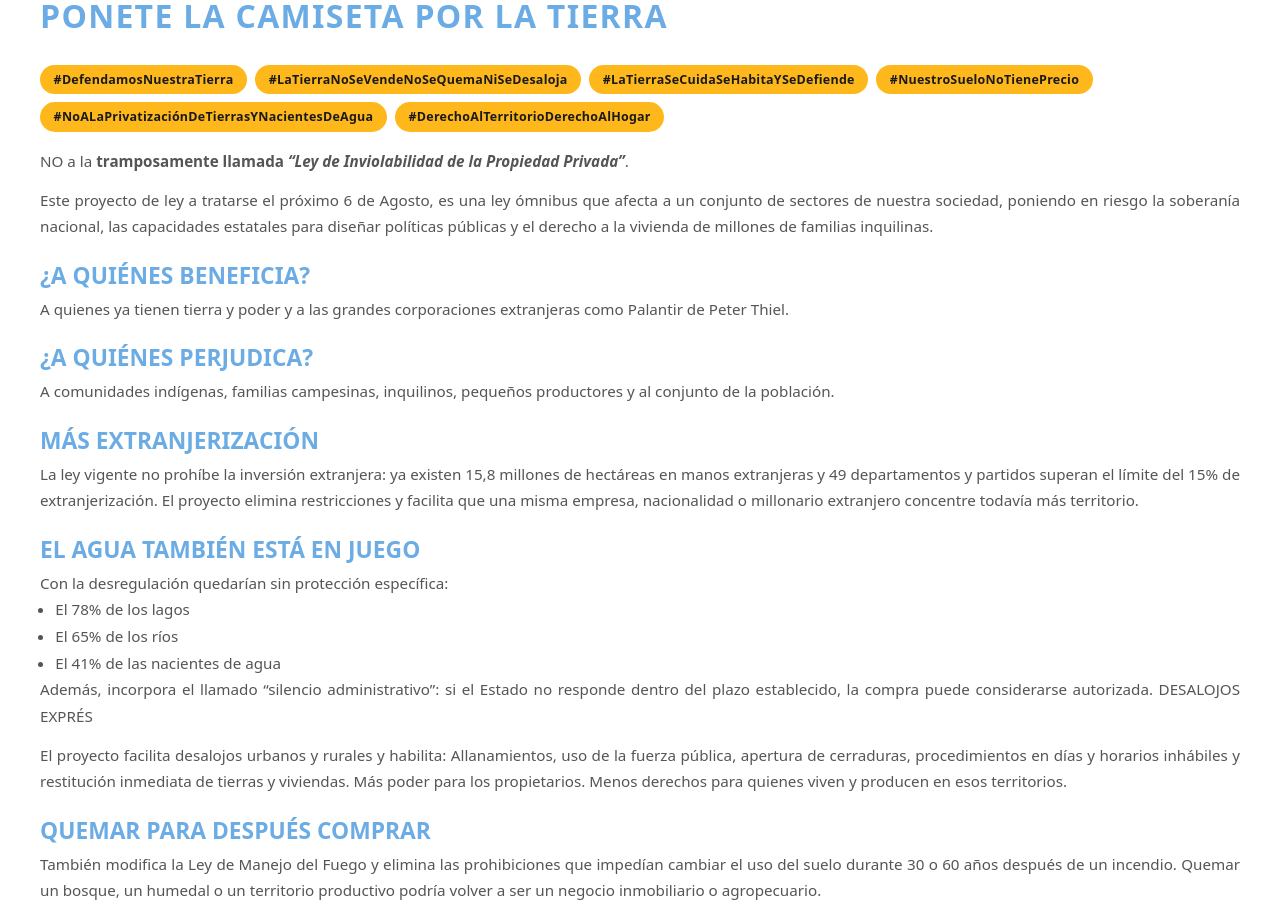
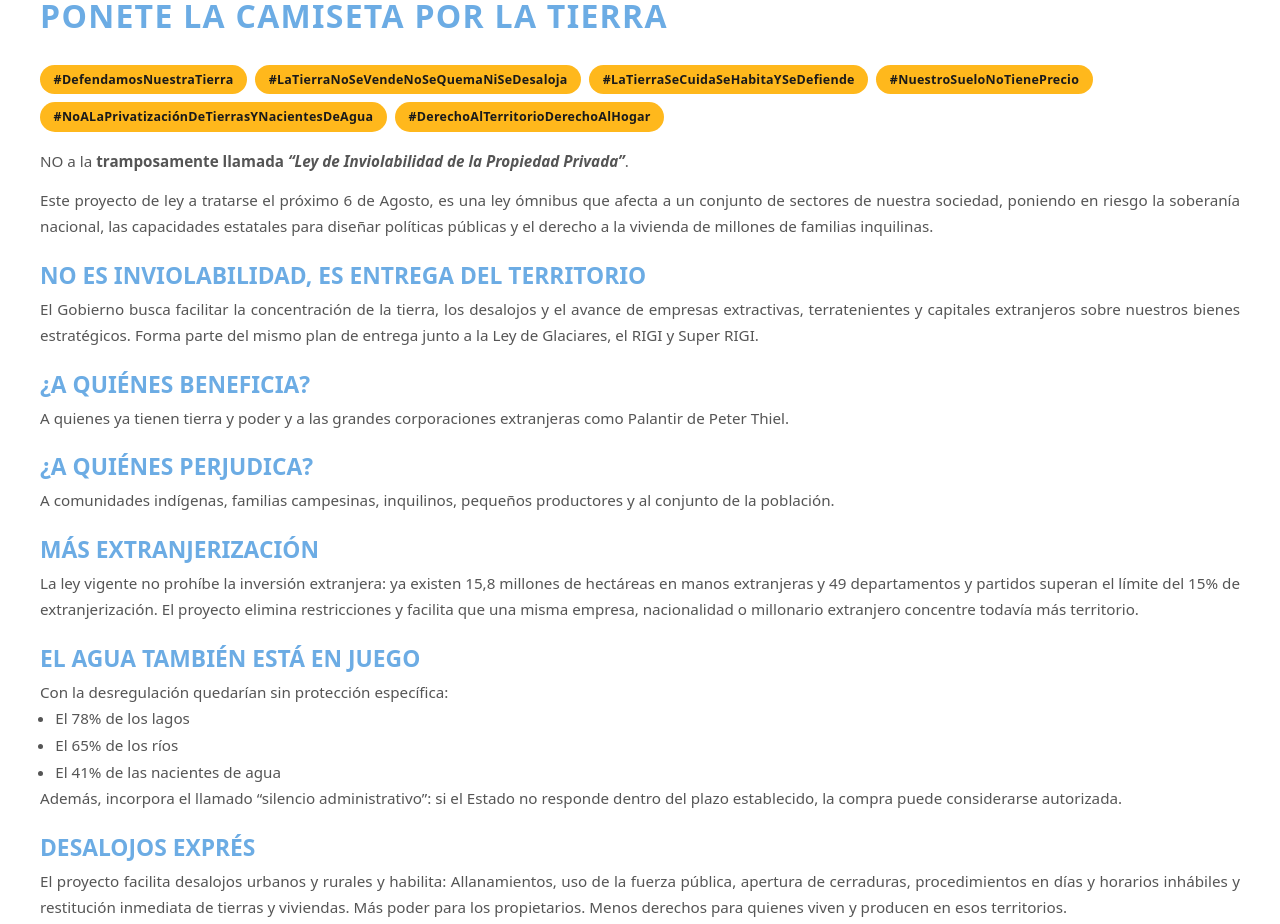
Before and after one commit to LaCamisetaOrg/LaCamisetaOrg.github.io, a Jekyll site: the page built from _causes/tierra.md, in a window 1280 px wide and 1400 px high, scrolled down 587 px. Shown: the top 924 px of the window. Built offline with Jekyll 4.4.1, drawn with Linux system fonts in a browser that asks for light colours.

Commit message:
Update tierra.md

```diff
--- a/_causes/tierra.md
+++ b/_causes/tierra.md
@@ -42,6 +42,10 @@ NO a la **tramposamente llamada _"Ley de Inviolabilidad de la Propiedad Privada"
 
 Este proyecto de ley a tratarse el próximo 6 de Agosto, es una ley ómnibus que afecta a un conjunto de sectores de nuestra sociedad, poniendo en riesgo la soberanía nacional, las capacidades estatales para diseñar políticas públicas y el derecho a la vivienda de millones de familias inquilinas.
 
+## NO ES INVIOLABILIDAD, ES ENTREGA DEL TERRITORIO
+
+El Gobierno busca facilitar la concentración de la tierra, los desalojos y el avance de empresas extractivas, terratenientes y capitales extranjeros sobre nuestros bienes estratégicos. Forma parte del mismo plan de entrega junto a la Ley de Glaciares, el RIGI y  Super RIGI.
+
 ## ¿A QUIÉNES BENEFICIA?
 
 A quienes ya tienen tierra y poder y a las grandes corporaciones extranjeras como Palantir de Peter Thiel.
@@ -62,15 +66,15 @@ Con la desregulación quedarían sin protección específica:
  * El 65% de los ríos
  * El 41% de las nacientes de agua
 
-Además, incorpora el llamado “silencio administrativo": si el Estado no responde dentro del plazo establecido, la compra puede considerarse autorizada.
-DESALOJOS EXPRÉS
+Además, incorpora el llamado "silencio administrativo": si el Estado no responde dentro del plazo establecido, la compra puede considerarse autorizada.
+
+## DESALOJOS EXPRÉS
 
 El proyecto facilita desalojos urbanos y rurales y habilita: Allanamientos, uso de la fuerza pública, apertura de cerraduras, procedimientos en días y horarios inhábiles y restitución inmediata de tierras y viviendas. Más poder para los propietarios. Menos derechos para quienes viven y producen en esos territorios.
 
 ## QUEMAR PARA DESPUÉS COMPRAR
 
-También modifica la Ley de Manejo del Fuego y elimina las prohibiciones que impedían cambiar el uso del suelo durante 30 o 60 años después de un incendio.
-Quemar un bosque, un humedal o un territorio productivo podría volver a ser un negocio inmobiliario o agropecuario.
+También modifica la Ley de Manejo del Fuego y elimina las prohibiciones que impedían cambiar el uso del suelo durante 30 o 60 años después de un incendio. Quemar un bosque, un humedal o un territorio productivo podría volver a ser un negocio inmobiliario o agropecuario.
 
 ## LA TIERRA NO ES UNA MERCANCÍA MÁS
 
```
